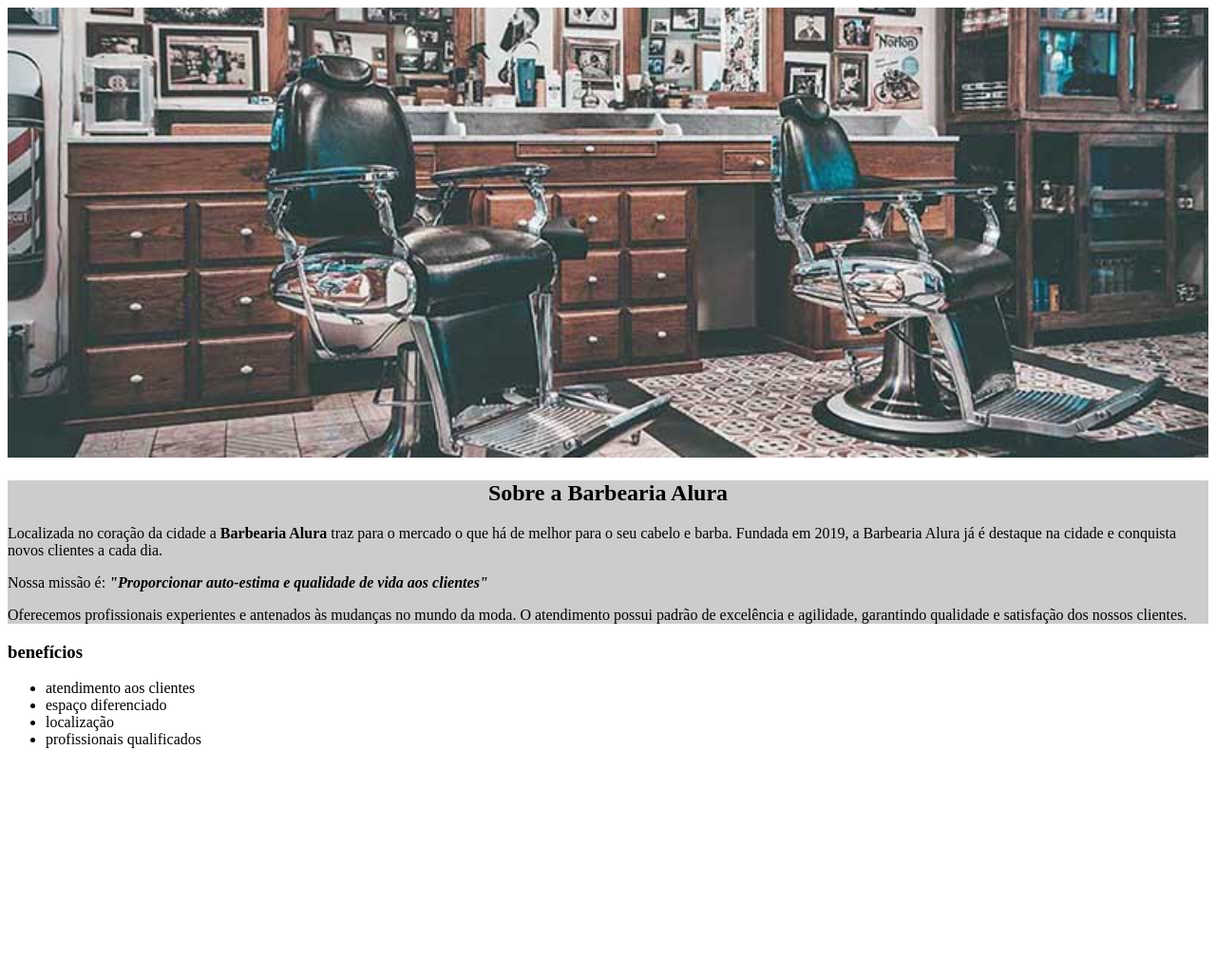
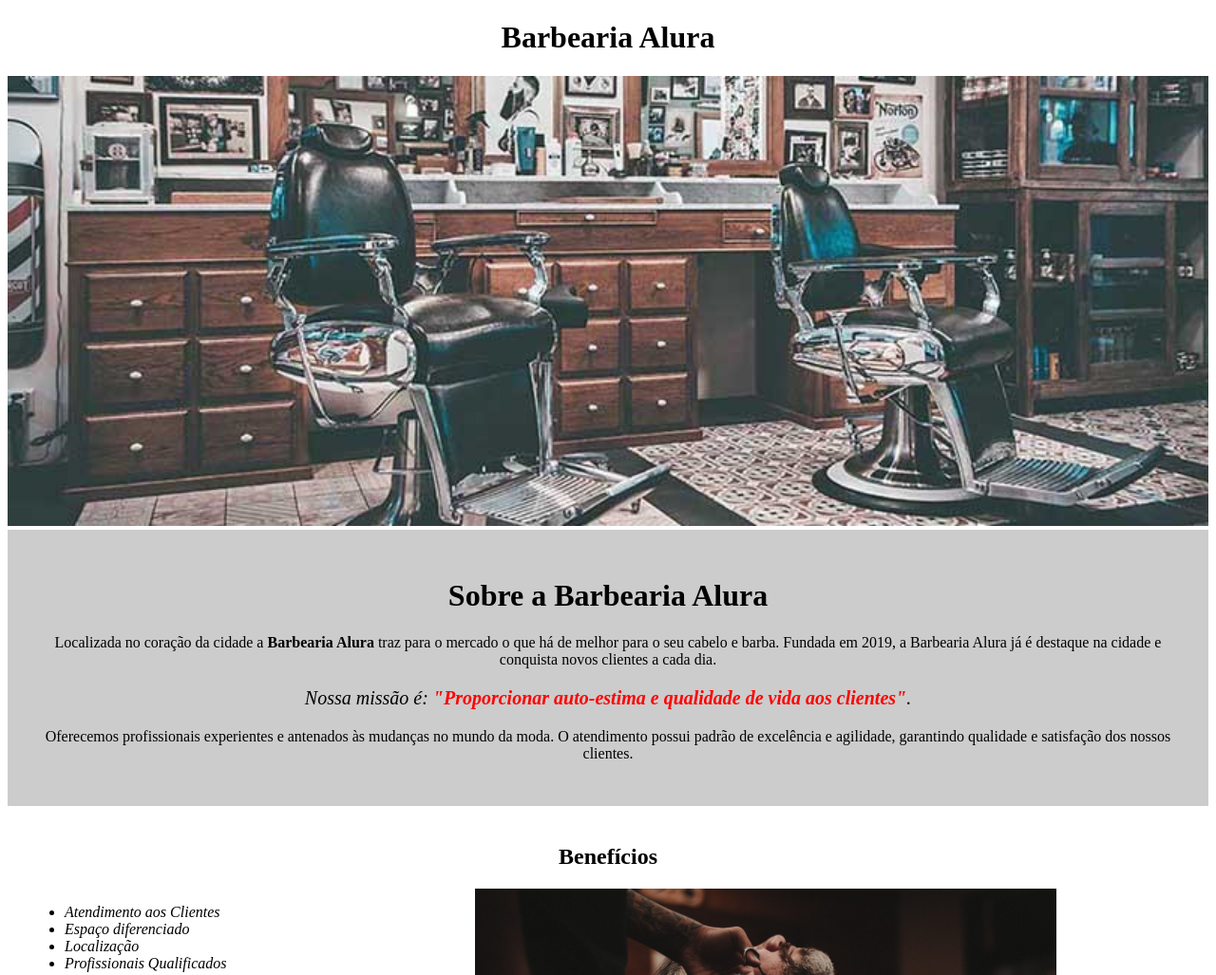
Before and after one commit to lucasssmoraes9833/html5-parte-1, a plain HTML site: page html5-parte-1-main/index.html in a window 1280 px wide. Shown: the top 1027 px of the page at 95% size. Before the commit the page ends 804 px from the top, so only its background shows below. Drawn offline with Linux system fonts and the light colour scheme.

Commit message:
Add files via upload

```diff
--- a/html5-parte-1-main/index.html
+++ b/html5-parte-1-main/index.html
@@ -2,33 +2,36 @@
 <html lang="pt-br">
 	<head>
 		<meta charset="UTF-8">
-    <meta name="viewport" content="width=device-width, initial-scale=1.0">
+		<title>Barbearia Alura</title>
 		<link rel="stylesheet" href="style.css">
-    <title>Document</title>
+	</head>
 
-</head>
 	<body>
+		<header>
+			<h1 class="titulo-principal">Barbearia Alura</h1>
+		</header>
 		<img id="banner" src="banner.jpg">
 		<div class="principal">
-    <h2>Sobre a Barbearia Alura</h2>
-    <p>Localizada no coração da cidade a <strong>Barbearia Alura</strong> traz para o mercado o que há de melhor para o seu cabelo e barba. Fundada em 2019, a Barbearia Alura já é destaque na cidade e conquista novos clientes a cada dia.
-</p>
+			<h1>Sobre a Barbearia Alura</h1>
 
-<p id="missao">Nossa missão é: <strong><em>"Proporcionar auto-estima e qualidade de vida aos clientes" </em> </strong></p>
+			<p>Localizada no coração da cidade a <strong>Barbearia Alura</strong> traz para o mercado o que há de melhor para o seu cabelo e barba. Fundada em 2019, a Barbearia Alura já é destaque na cidade e conquista novos clientes a cada dia.</p>
 
-<p id="rodape">Oferecemos profissionais experientes e antenados às mudanças no mundo da
-     moda. O atendimento possui padrão de excelência e agilidade, garantindo qualidade e satisfação dos nossos clientes.</p>
+			<p id="missao"><em>Nossa missão é: <strong>"Proporcionar auto-estima e qualidade de vida aos clientes"</strong>.</em></p>
+
+			<p>Oferecemos profissionais experientes e antenados às mudanças no mundo da moda. O atendimento possui padrão de excelência e agilidade, garantindo qualidade e satisfação dos nossos clientes.</p>
 		</div>
 
-     <div class="benefícios">
-        <h3>benefícios</h3>
+		<div class="beneficios">
+			<h2>Benefícios</h2>
+
 			<ul>
-      <li class="itens">atendimento aos clientes </li>
-      <li class="itens">espaço diferenciado</li>
-      <li class="itens">localização</li>
-      <li class="itens">profissionais qualificados</li>
+				<li class="itens">Atendimento aos Clientes</li>
+				<li class="itens">Espaço diferenciado</li>
+				<li class="itens">Localização</li>
+				<li class="itens">Profissionais Qualificados</li>
 			</ul>
 
-    </div >
+			<img src="beneficios.jpg" class="imagembeneficios">
+		</div>
 	</body>
 </html>
--- a/html5-parte-1-main/style.css
+++ b/html5-parte-1-main/style.css
@@ -1,15 +1,51 @@
 body {
 
 }
-#banner{
-width: 100%;
+
+#banner {
+	width:100%;
 }
+
 .principal{
-    background: #CCCCCC;
+	background: #CCCCCC;
+	padding: 30px;
 }
-h2{
-    text-align: center ;
+
+h1 {
+	text-align: center
 }
-em strong{
-    color:red ;
+
+p {
+	text-align: center;
 }
+
+#missao {
+	font-size: 20px
+}
+
+em strong {
+	color: #FF0000;
+}
+
+.itens {
+	font-style: italic
+}
+
+.beneficios {
+	background: #FFFFFF;
+	padding: 20px;
+}
+
+h2 {
+	text-align: center;
+}
+ul {
+	display: inline-block;
+	vertical-align: top;
+	width: 20%;
+	margin-right: 15%;
+}
+
+.imagembeneficios {
+	width: 50%;
+}
```
Also changed, not shown: html5-parte-1-main/beneficios.jpg (added). Lines whose indentation alone changed are shown as unchanged.
